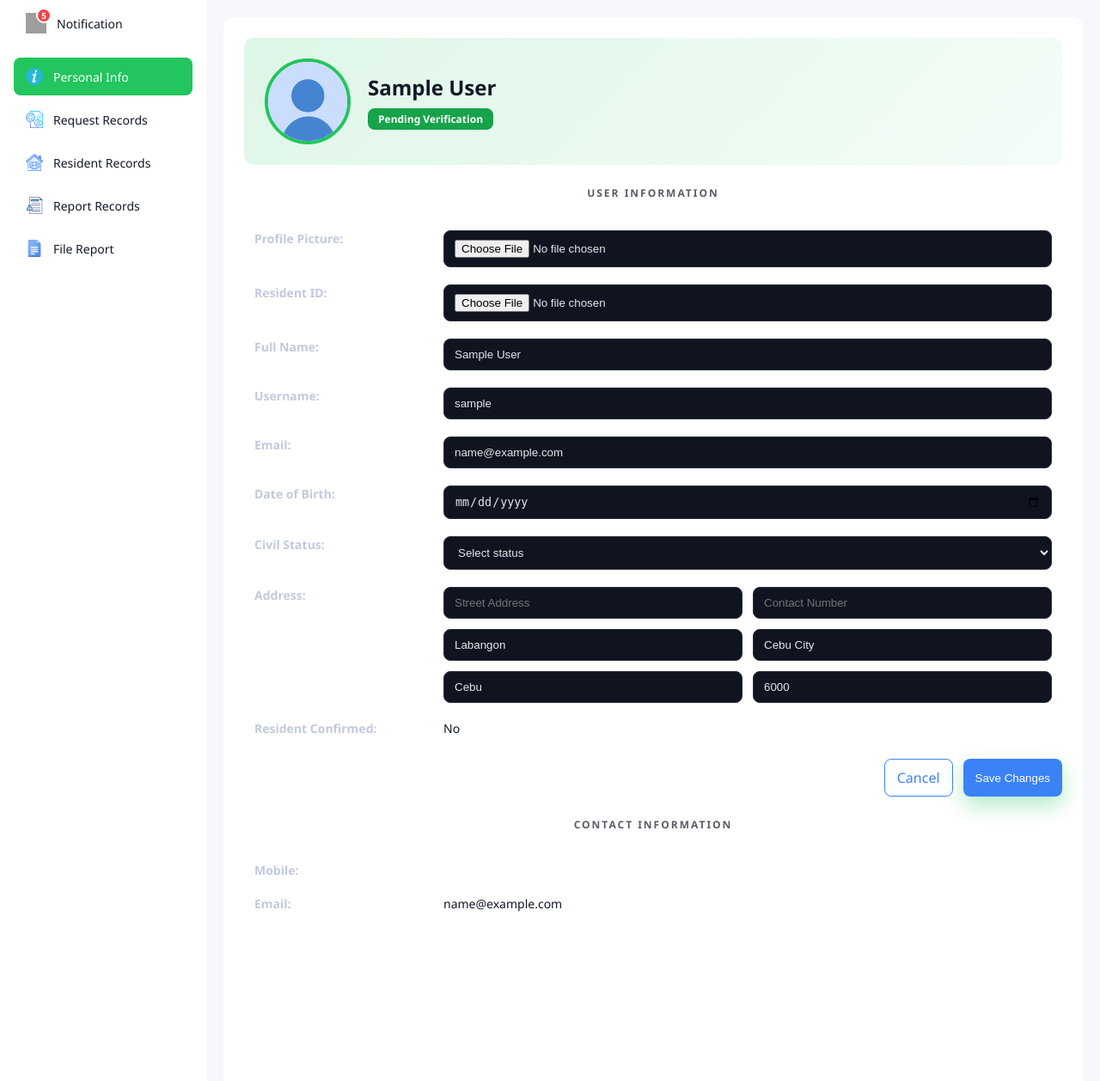
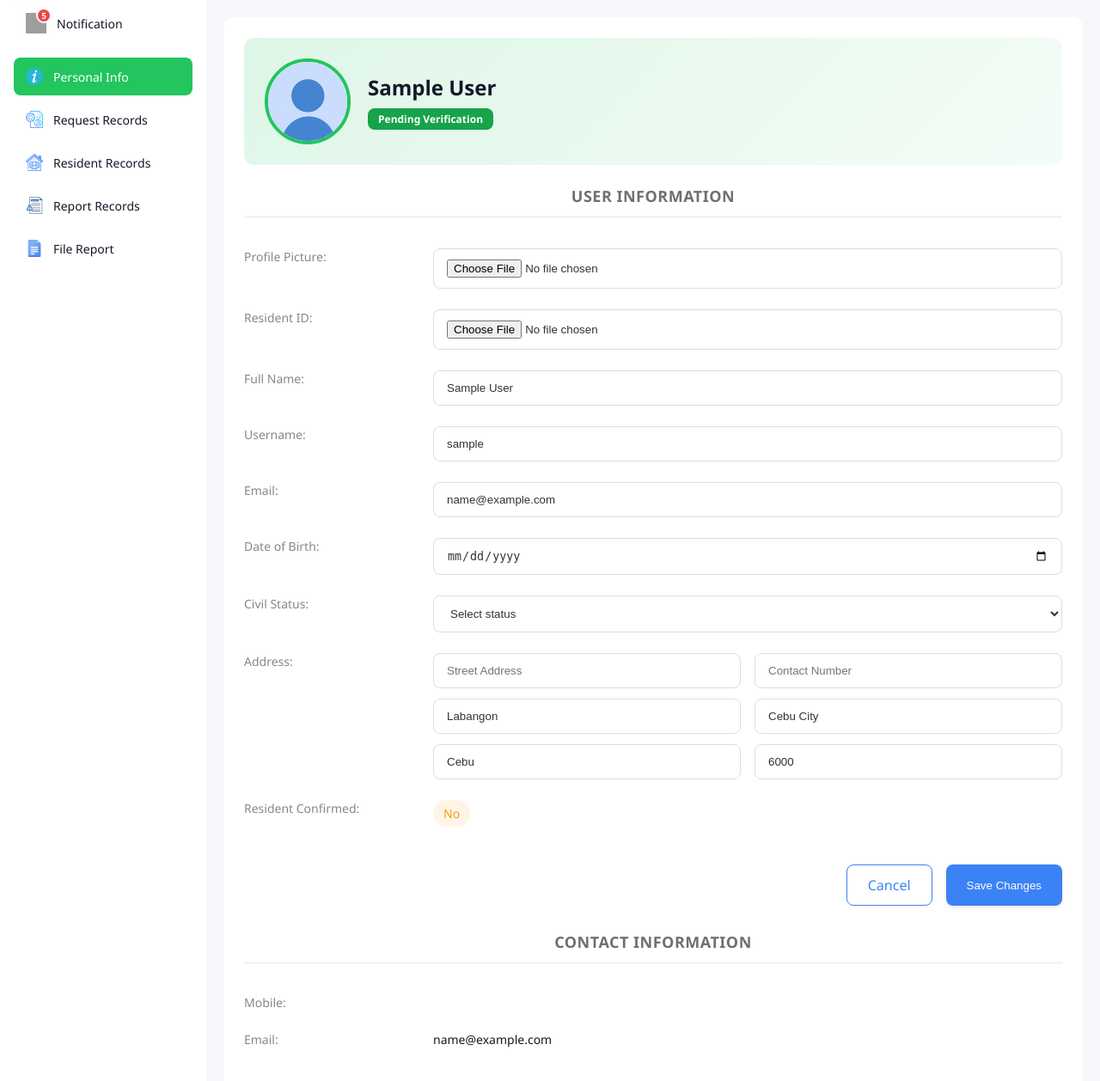
Before and after one commit to lemoninnit/CSIT327-G7-Labang-Online, a Django app: page /accounts/edit_profile/ in a window 1280 px wide. Shown: the part 69-1327 px from the top of the page at 86% size. Run offline with Django 5.2, Linux system fonts and the light colour scheme; the visitor is signed in with stand-in values (Sample User, id 1); grey boxes are pictures that could not be loaded.

Commit message:
Update in DarkLight Mode from the forgotpassword branch ver.2

```diff
--- a/accounts/views.py
+++ b/accounts/views.py
@@ -259,29 +259,35 @@ def edit_profile(request):
     # Handle profile editing including ID photo upload
 
     if request.method == 'POST':
+        try:
+            # Update basic information
+            user.full_name = request.POST.get('full_name', user.full_name)
+            user.username = request.POST.get('username', user.username)
+            user.email = request.POST.get('email', user.email)
+            user.contact_number = request.POST.get('contact_number', user.contact_number)
+            user.date_of_birth = request.POST.get('date_of_birth', user.date_of_birth)
+            user.civil_status = request.POST.get('civil_status', user.civil_status)
+            user.address_line = request.POST.get('address_line', user.address_line)
+            user.barangay = request.POST.get('barangay', user.barangay)
+            user.city = request.POST.get('city', user.city)
+            user.province = request.POST.get('province', user.province)
+            user.postal_code = request.POST.get('postal_code', user.postal_code)
 
+            # Handle file uploads properly
+            if 'profile_photo' in request.FILES:
+                user.profile_photo = request.FILES['profile_photo']
 
-        # Update basic information
-        user.full_name = request.POST.get('full_name', user.full_name)
-        user.contact_number = request.POST.get('contact_number', user.contact_number)
-        user.date_of_birth = request.POST.get('date_of_birth', user.date_of_birth)
-        user.civil_status = request.POST.get('civil_status', user.civil_status)
-        user.address_line = request.POST.get('address_line', user.address_line)
-        user.barangay = request.POST.get('barangay', user.barangay)
-        user.city = request.POST.get('city', user.city)
-        user.province = request.POST.get('province', user.province)
-        user.postal_code = request.POST.get('postal_code', user.postal_code)
+            if 'resident_id_photo' in request.FILES:
+                user.resident_id_photo = request.FILES['resident_id_photo']
 
+            user.save()
 
-        if 'profile_photo' in request.FILES:
-            user.profile_photo = request.FILES['profile_photo']
-        if 'resident_id_photo' in request.FILES:
-            user.resident_id_photo = request.FILES['resident_id_photo']
+            messages.success(request, "Profile updated successfully!")
+            return redirect('accounts:personal_info')
 
-        user.save()
-
-        messages.success(request, "Profile updated successfully!")
-        return redirect('accounts:personal_info')
+        except Exception as e:
+            messages.error(request, f"Error updating profile: {str(e)}")
+            return redirect('accounts:edit_profile')
 
     context = {
         'user': request.user,
--- /dev/null
+++ b/static/js/theme.js
@@ -0,0 +1,41 @@
+// theme.js - Consistent dark/light mode implementation
+document.addEventListener('DOMContentLoaded', () => {
+    const btn = document.getElementById('mode-toggle');
+    const key = 'labang-mode';
+
+    function applyMode(mode) {
+        const html = document.documentElement;
+        if (mode === 'light') {
+            html.classList.add('light');
+            if (btn) {
+                btn.textContent = 'Dark mode';
+                btn.setAttribute('aria-pressed', 'true');
+            }
+        } else {
+            html.classList.remove('light');
+            if (btn) {
+                btn.textContent = 'Light mode';
+                btn.setAttribute('aria-pressed', 'false');
+            }
+        }
+    }
+
+    // Initialize mode
+    const saved = localStorage.getItem(key);
+    if (saved) {
+        applyMode(saved);
+    } else if (window.matchMedia && window.matchMedia('(prefers-color-scheme: light)').matches) {
+        applyMode('light');
+    } else {
+        applyMode('dark');
+    }
+
+    // Toggle
+    if (btn) {
+        btn.addEventListener('click', () => {
+            const next = document.documentElement.classList.contains('light') ? 'dark' : 'light';
+            localStorage.setItem(key, next);
+            applyMode(next);
+        });
+    }
+});
--- a/templates/accounts/edit_profile.html
+++ b/templates/accounts/edit_profile.html
@@ -9,14 +9,89 @@
     <link rel="stylesheet" href="{% static 'css/app.css' %}" />
     <link rel="stylesheet" href="{% static 'css/dashboard.css' %}" />
     <style>
-      /* Keep the same look; only small helpers for inputs */
-      .user-info-table td:first-child{width:220px;color:#a8b3cf;}
-      .user-info-table input,.user-info-table select{width:100%;padding:10px 12px;border-radius:8px;border:1px solid #2a2f3b;background:#0f1420;color:#e5e7eb;}
-      .two-col{display:grid;grid-template-columns:1fr 1fr;gap:12px;}
-      .btn-row{display:flex;gap:12px;justify-content:flex-end;margin-top:16px;}
-      .btn-primary{background:#3b82f6;color:#fff;border:0;padding:10px 14px;border-radius:8px;cursor:pointer;}
-      .btn-secondary{background:transparent;border:1px solid #3b82f6;color:#3b82f6;padding:10px 14px;border-radius:8px;cursor:pointer;text-decoration:none;}
+      /* Modern form styling */
+      .user-info-table {width: 100%;}
+      .user-info-table td:first-child{width:220px;color:#a8b3cf;font-weight:500;padding:12px 0;}
+      .user-info-table td {padding:12px 0;}
+      .form-control {width:100%;padding:12px 15px;border-radius:8px;border:1px solid #2a2f3b;background:#0f1420;color:#e5e7eb;transition:all 0.3s ease;}
+      .form-control:focus {border-color:#3b82f6;outline:none;box-shadow:0 0 0 2px rgba(59,130,246,0.3);}
+      .two-col{display:grid;grid-template-columns:1fr 1fr;gap:16px;}
+
+      /* Button styling */
+      .btn-row{display:flex;gap:16px;justify-content:flex-end;margin-top:32px;}
+      .btn-primary{background:#3b82f6;color:#fff;border:0;padding:12px 24px;border-radius:8px;cursor:pointer;font-weight:500;box-shadow:0 2px 4px rgba(0,0,0,0.2);transition:all 0.2s ease;}
+      .btn-primary:hover {background:#2563eb;transform:translateY(-1px);box-shadow:0 4px 6px rgba(0,0,0,0.2);}
+      .btn-secondary{background:transparent;border:1px solid #3b82f6;color:#3b82f6;padding:12px 24px;border-radius:8px;cursor:pointer;text-decoration:none;font-weight:500;transition:all 0.2s ease;}
+      .btn-secondary:hover {background:rgba(59,130,246,0.1);}
       .content-right .action-btn{display:none;} /* hide dashboard's right buttons on edit page */
+
+      /* Improved section headers */
+      .info-section {
+        margin-bottom: 30px;
+      }
+      .info-section h3 {
+        font-size: 18px;
+        font-weight: 600;
+        margin-bottom: 24px;
+        color: #e5e7eb;
+        border-bottom: 1px solid #2a2f3b;
+        padding-bottom: 12px;
+        letter-spacing: 0.5px;
+      }
+
+      /* Status badges */
+      .status-badge {
+        display: inline-block;
+        padding: 6px 12px;
+        border-radius: 20px;
+        font-size: 14px;
+        font-weight: 500;
+      }
+      .status-badge.confirmed {
+        background-color: rgba(16, 185, 129, 0.2);
+        color: #10b981;
+      }
+      .status-badge.pending {
+        background-color: rgba(245, 158, 11, 0.2);
+        color: #f59e0b;
+      }
+
+      /* Light mode styles */
+      html.light .form-control {
+        background: #fff;
+        color: #333;
+        border: 1px solid #ddd;
+      }
+      html.light .form-control:focus {
+        border-color: #3b82f6;
+        box-shadow: 0 0 0 2px rgba(59,130,246,0.2);
+      }
+      html.light .user-info-table td:first-child {
+        color: #555;
+      }
+      html.light .info-section h3 {
+        color: #333;
+        border-bottom: 1px solid #ddd;
+      }
+      html.light .btn-primary {
+        background: #3b82f6;
+        box-shadow: 0 2px 4px rgba(0,0,0,0.1);
+      }
+      html.light .btn-primary:hover {
+        background: #2563eb;
+      }
+      html.light .btn-secondary {
+        border: 1px solid #3b82f6;
+      }
+      html.light .btn-secondary:hover {
+        background: rgba(59,130,246,0.1);
+      }
+      html.light .status-badge.confirmed {
+        background-color: rgba(16, 185, 129, 0.1);
+      }
+      html.light .status-badge.pending {
+        background-color: rgba(245, 158, 11, 0.1);
+      }
     </style>
   </head>
   <body>
@@ -65,7 +140,7 @@
         <!-- Top bar -->
         <header class="topbar">
           <span></span>
-          <button id="mode-toggle" class="btn">Toggle</button>
+          <button id="mode-toggle" class="btn">Light mode</button>
           <div class="user-profile">
             <img
                 src="{% if request.user.profile_photo %}{{ request.user.profile_photo.url }}{% else %}{% static 'icons/default_user.png' %}{% endif %}"
@@ -98,7 +173,7 @@
     </div>
   {% endfor %}
 {% endif %}
-          <form method="post" enctype="multipart/form-data">
+          <form method="post" enctype="multipart/form-data" action="{% url 'accounts:edit_profile' %}">
             {% csrf_token %}
 
             <div class="info-section">
@@ -106,37 +181,37 @@
               <table class="user-info-table">
                 <tr>
                   <td>Profile Picture:</td>
-                  <td><input type="file" name="profile_photo" accept="image/*" /></td>
+                  <td><input type="file" name="profile_photo" accept="image/*" class="form-control" /></td>
                 </tr>
                 <tr>
                   <td>Resident ID:</td>
-                    <td><input type="file" name="resident_id_photo" accept="image/*" /></td>
+                  <td><input type="file" name="resident_id_photo" accept="image/*" class="form-control" /></td>
                 </tr>
                 <tr>
                   <td>Full Name:</td>
-                  <td><input type="text" name="full_name" value="{{ request.user.full_name }}" required /></td>
+                  <td><input type="text" name="full_name" value="{{ request.user.full_name }}" required class="form-control" /></td>
                 </tr>
                 <tr>
                   <td>Username:</td>
-                  <td><input type="text" value="{{ request.user.username }}" /></td>
+                  <td><input type="text" name="username" value="{{ request.user.username }}" class="form-control" /></td>
                 </tr>
                 <tr>
                   <td>Email:</td>
-                  <td><input type="email" value="{{ request.user.email }}" /></td>
+                  <td><input type="email" name="email" value="{{ request.user.email }}" class="form-control" /></td>
                 </tr>
                 <tr>
                   <td>Date of Birth:</td>
-                  <td><input type="date" name="date_of_birth" value="{{ request.user.date_of_birth|date:'Y-m-d' }}" /></td>
+                  <td><input type="date" name="date_of_birth" value="{{ request.user.date_of_birth|date:'Y-m-d' }}" class="form-control" /></td>
                 </tr>
                 <tr>
                   <td>Civil Status:</td>
                   <td>
-                    <select name="civil_status">
+                    <select name="civil_status" class="form-control">
                       <option value="">Select status</option>
-                      <option value="Single">Single</option>
-                      <option value="Married">Married</option>
-                      <option value="Widowed">Widowed</option>
-                      <option value="Separated">Separated</option>
+                      <option value="Single" {% if request.user.civil_status == 'Single' %}selected{% endif %}>Single</option>
+                      <option value="Married" {% if request.user.civil_status == 'Married' %}selected{% endif %}>Married</option>
+                      <option value="Widowed" {% if request.user.civil_status == 'Widowed' %}selected{% endif %}>Widowed</option>
+                      <option value="Separated" {% if request.user.civil_status == 'Separated' %}selected{% endif %}>Separated</option>
                     </select>
                   </td>
                 </tr>
@@ -144,22 +219,22 @@
                   <td>Address:</td>
                   <td>
                     <div class="two-col" style="margin-bottom:12px;">
-                      <input type="text" name="address_line" placeholder="Street Address" value="{{ request.user.address_line }}" required />
-                      <input type="tel" name="contact_number" placeholder="Contact Number" value="{{ request.user.contact_number }}" required />
+                      <input type="text" name="address_line" placeholder="Street Address" value="{{ request.user.address_line }}" required class="form-control" />
+                      <input type="tel" name="contact_number" placeholder="Contact Number" value="{{ request.user.contact_number }}" required class="form-control" />
                     </div>
                     <div class="two-col">
-                      <input type="text" name="barangay" placeholder="Barangay" value="{{ request.user.barangay|default:'Labangon' }}" disabled />
-                      <input type="text" name="city" placeholder="City" value="{{ request.user.city|default:'Cebu City' }}" disabled />
+                      <input type="text" name="barangay" placeholder="Barangay" value="{{ request.user.barangay|default:'Labangon' }}" readonly class="form-control" />
+                      <input type="text" name="city" placeholder="City" value="{{ request.user.city|default:'Cebu City' }}" readonly class="form-control" />
                     </div>
                     <div class="two-col" style="margin-top:12px;">
-                      <input type="text" name="province" placeholder="Province" value="{{ request.user.province|default:'Cebu' }}" disabled />
-                      <input type="text" name="postal_code" placeholder="Postal Code" value="{{ request.user.postal_code|default:'6000' }}" disabled />
+                      <input type="text" name="province" placeholder="Province" value="{{ request.user.province|default:'Cebu' }}" readonly class="form-control" />
+                      <input type="text" name="postal_code" placeholder="Postal Code" value="{{ request.user.postal_code|default:'6000' }}" readonly class="form-control" />
                     </div>
                   </td>
                 </tr>
                 <tr>
                   <td>Resident Confirmed:</td>
-                  <td>{% if request.user.resident_confirmation %}Yes{% else %}No{% endif %}</td>
+                  <td>{% if request.user.resident_confirmation %}<span class="status-badge confirmed">Yes</span>{% else %}<span class="status-badge pending">No</span>{% endif %}</td>
                 </tr>
               </table>
 
@@ -191,6 +266,6 @@
       </main>
     </div>
 
-    <script src="{% static 'js/dashboard.js' %}"></script>
+    <script src="{% static 'js/theme.js' %}"></script>
   </body>
 </html>
--- a/templates/accounts/logout_confirm.html
+++ b/templates/accounts/logout_confirm.html
@@ -40,6 +40,6 @@
       </div>
     </div>
 
-    <script src="{% static 'js/dashboard.js' %}"></script>
+    <script src="{% static 'js/theme.js' %}"></script>
   </body>
 </html>
--- a/templates/accounts/personal_info.html
+++ b/templates/accounts/personal_info.html
@@ -59,7 +59,7 @@
         <!-- Top bar -->
         <header class="topbar">
           <span></span>
-          <button id="mode-toggle" class="btn">Toggle</button>
+          <button id="mode-toggle" class="btn">Light mode</button>
           <div class="user-profile">
             <img src="{% if request.user.profile_photo %}{{ request.user.profile_photo.url }}{% else %}{% static 'icons/default_user.png' %}{% endif %}" alt="User Icon" />
             <span>{{ request.user.full_name }}</span>
@@ -168,6 +168,6 @@
         </div>
       </main>
     </div>
-    <script src="{% static 'js/dashboard.js' %}"></script>
+    <script src="{% static 'js/theme.js' %}"></script>
   </body>
 </html>
```
Also changed, not shown: templates/base.html (+2 -78 lines).
